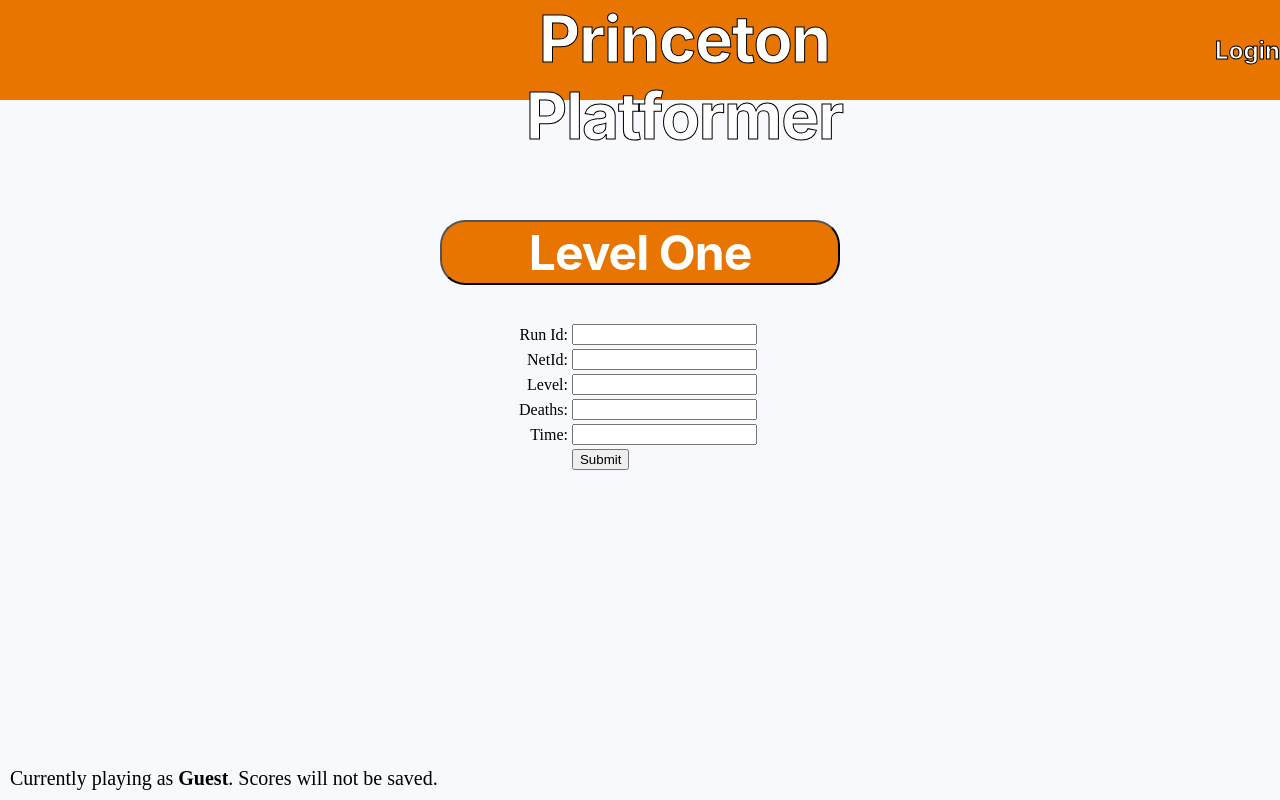
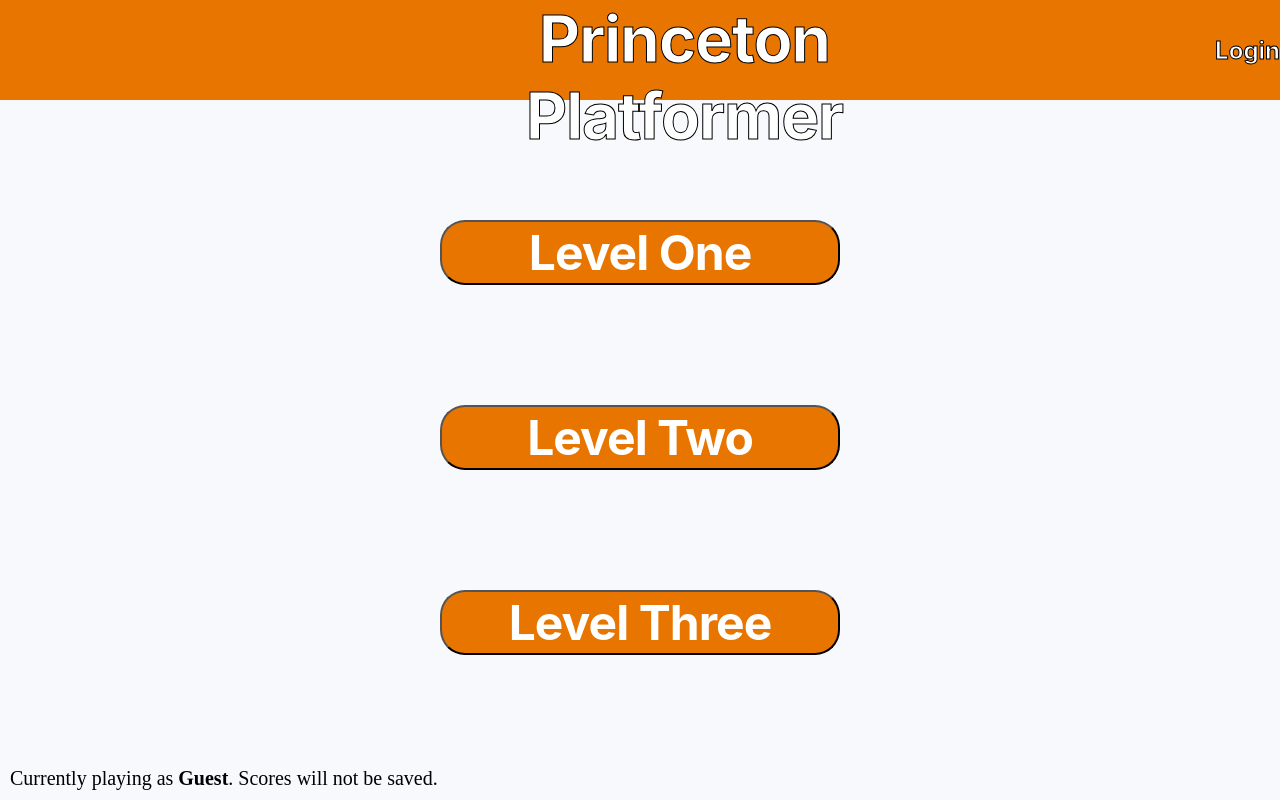
Before and after one commit to ICanHang23/PrincetonPlatformer, a Flask app: page /leaderboard-menu in a window 1280 px wide. Run offline with Flask 3, Linux system fonts and the light colour scheme.

Commit message:
some minor changes

```diff
--- a/Site/main.py
+++ b/Site/main.py
@@ -10,11 +10,18 @@
 import auth
 import argparse
 import urllib.parse
-import re
+import dotenv
+import os
 
 from db_tools import query_leaderboard, insert_db, get_next_run_id
 from load import app
 import utils
+
+#-----------------------------------------------------------------------
+
+dotenv.load_dotenv()
+debug = os.environ.get('DEBUG')
+debug = utils.str_to_bool(debug) if debug != None else False
 
 #-----------------------------------------------------------------------
 
@@ -117,7 +124,6 @@
     logged_in = flask.session.get('logged_in', False)
     lvl = flask.request.args.get('lvl', None)
     pg = int(flask.request.args.get('pg', 1))
-    logged_in = flask.session.get('logged_in', False)
 
     if lvl == None:
         return flask.redirect('/')
@@ -151,7 +157,7 @@
     args = parser.parse_args()
 
     try:
-        app.run(host='localhost', port = args.port, debug=False)
+        app.run(host='localhost', port = args.port, debug=debug)
     except Exception as ex:
         print(ex, file=sys.stderr)
         sys.exit(1)
--- a/Site/static/TemplateData/style.css
+++ b/Site/static/TemplateData/style.css
@@ -1,6 +1,6 @@
 body { padding: 0; margin: 0 }
 #unity-container { position: absolute }
-#unity-container.unity-desktop { left: 50%; top: 50%; transform: translate(-50%, -50%) }
+#unity-container.unity-desktop { left: 50%; top: 50%; transform: translate(-50%, -40%) }
 #unity-container.unity-mobile { position: fixed; width: 100%; height: 100% }
 #unity-canvas { background: #231F20 }
 .unity-mobile #unity-canvas { width: 100%; height: 100% }
--- a/Site/templates/leadermenu.html
+++ b/Site/templates/leadermenu.html
@@ -7,50 +7,20 @@
         {% include 'header.html' %}
         <div class="main-body">
             <div class="main-btn-div">
-                <a href="/leaderboard?lvl=1&pg=1">
+                <a href="/leaderboard?lvl=1">
                     <button class="btn-main">Level One</button>
                 </a>
             </div>
-            <br>
-            <br>
-            <form action="/insert" method="post">
-                <table>
-                    <tr>
-                        <td align="right">Run Id:</td>
-                        <td><input type="text" name="run_id" id="deptInput"><br></td>
-                    </tr>
-                    <tr>
-                        <td align="right">NetId:</td>
-                        <td><input type="text" name="netid" id="coursenumInput"><br><td>
-                    </tr>
-                    <tr>
-                        <td align="right">Level:</td>
-                        <td><input type="text" name="lvl" id="areaInput"><br></td>
-                    </tr>
-                    <tr>
-                        <td align="right">Deaths:</td>
-                        <td><input type="text" name="deaths" id="titleInput"><br></td>
-                    </tr>
-                    <tr>
-                        <td align="right">Time:</td>
-                        <td><input type="text" name="time" id="titleInput"><br></td>
-                    </tr>
-                    <tr>
-                        <td></td>
-                        <td><input type="submit" id="submitButton" value="Submit"></td>
-                    </tr>
-                </table>
-            </form>
-            <!--div class="btn-div">
+            <div class="main-btn-div">
                 <a href="/leaderboard?lvl=2">
                     <button type="submit" class="btn-main">Level Two</button>
                 </a>
             </div>
-            <div class="btn-div">
+            <div class="main-btn-div">
                 <a href="/leaderboard?lvl=3">
                     <button type="submit" class="btn-main">Level Three</button>
                 </a>
-            </div-->
+            </div>
             {% if log == True %}
             <div style="position: fixed; bottom: 10px; left: 10px; font-size: 20px; color: #000">
                 Logged in as <strong>{{ username }}</strong>
```
